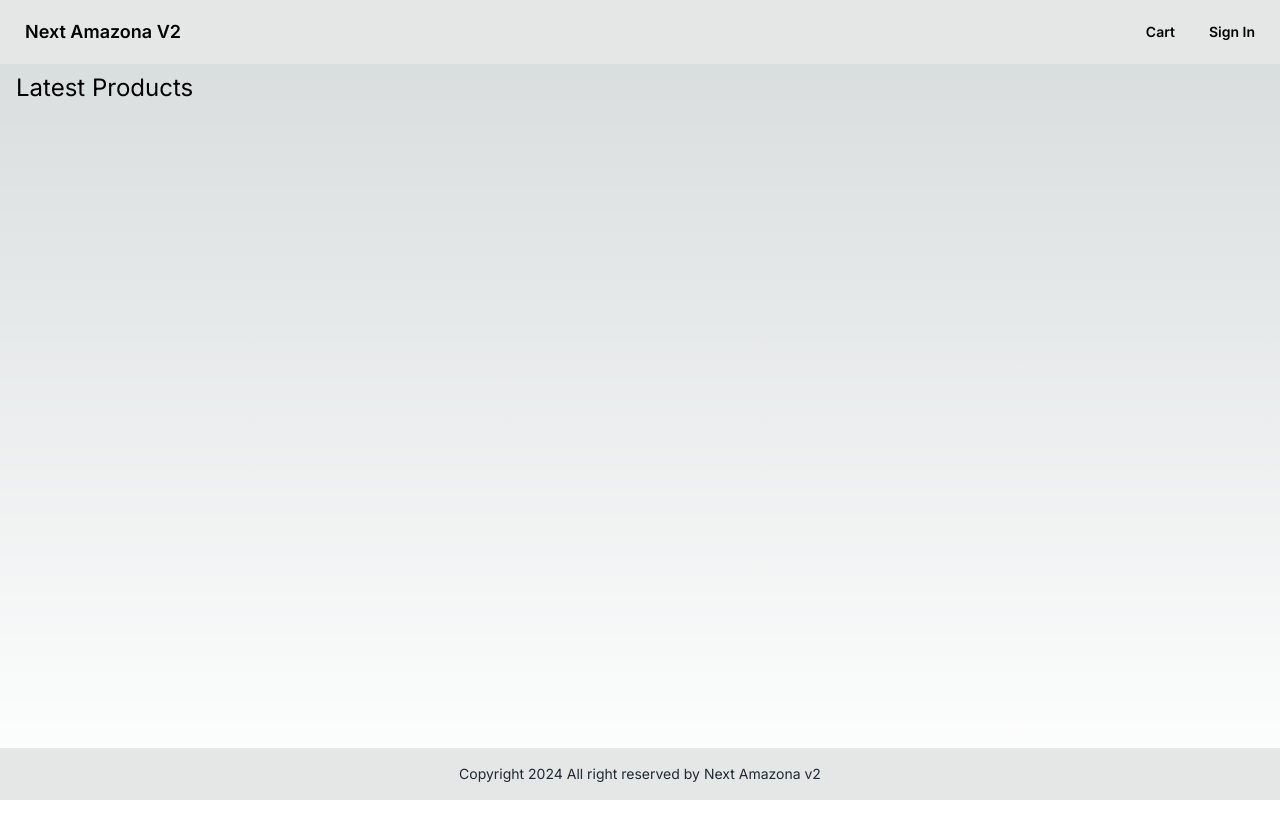
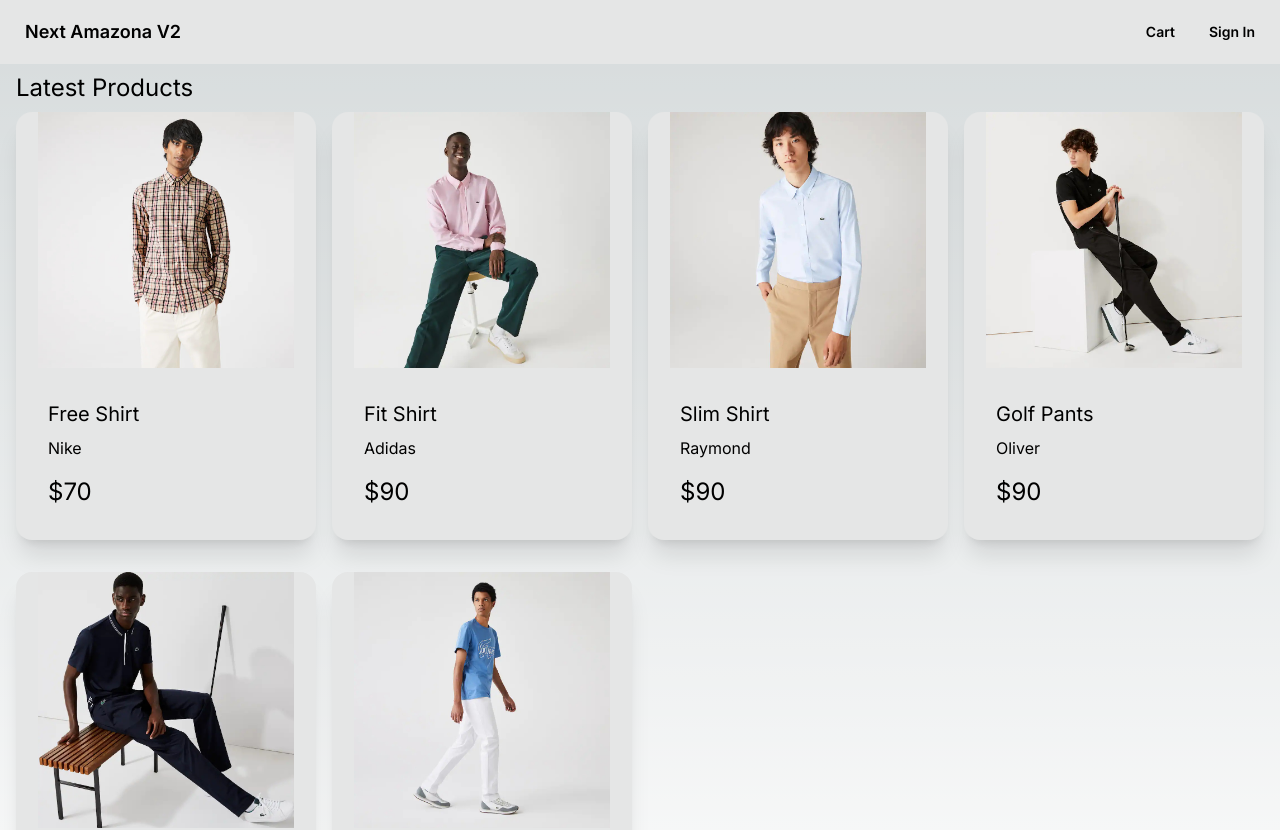
Before and after one commit to NicolasM-83200/next-amazona-v2, a Next.js app: page / in a window 1280 px wide. Shown: the top 830 px of the page. Before the commit the page ends 800 px from the top, so only its background shows below. Built offline with nearby package versions, Linux system fonts and the light colour scheme.

Commit message:
update page.tsx (front) display ProductItem

```diff
--- a/app/(front)/page.tsx
+++ b/app/(front)/page.tsx
@@ -1,7 +1,15 @@
+import ProductItem from '@/components/products/ProductItem';
+import data from '@/lib/data';
+
 export default function Home() {
   return (
     <>
       <h2 className='text-2xl py-2'>Latest Products</h2>
+      <div className='grid grid-cols-1 gap-4 md:grid-cols-3 lg:grid-cols-4'>
+        {data.products.map((product) => (
+          <ProductItem key={product.slug} product={product} />
+        ))}
+      </div>
     </>
   );
 }
```
